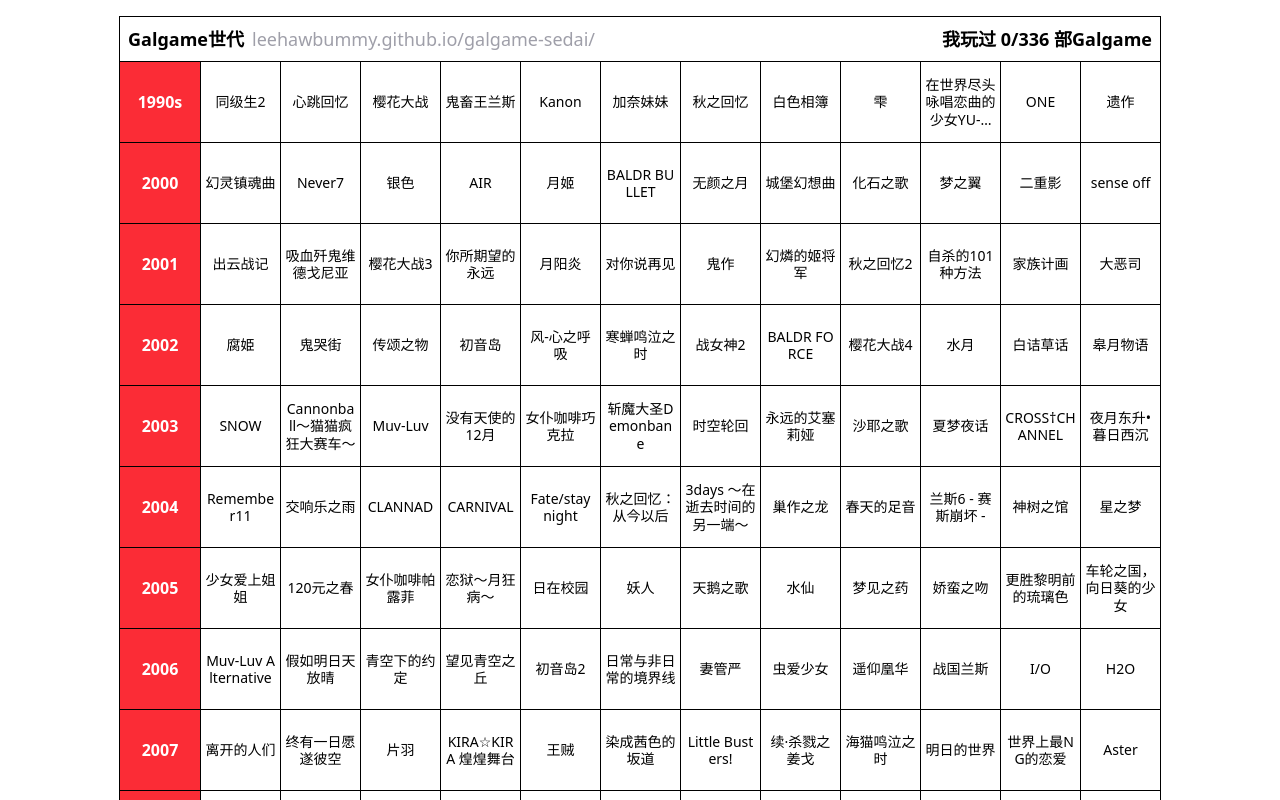
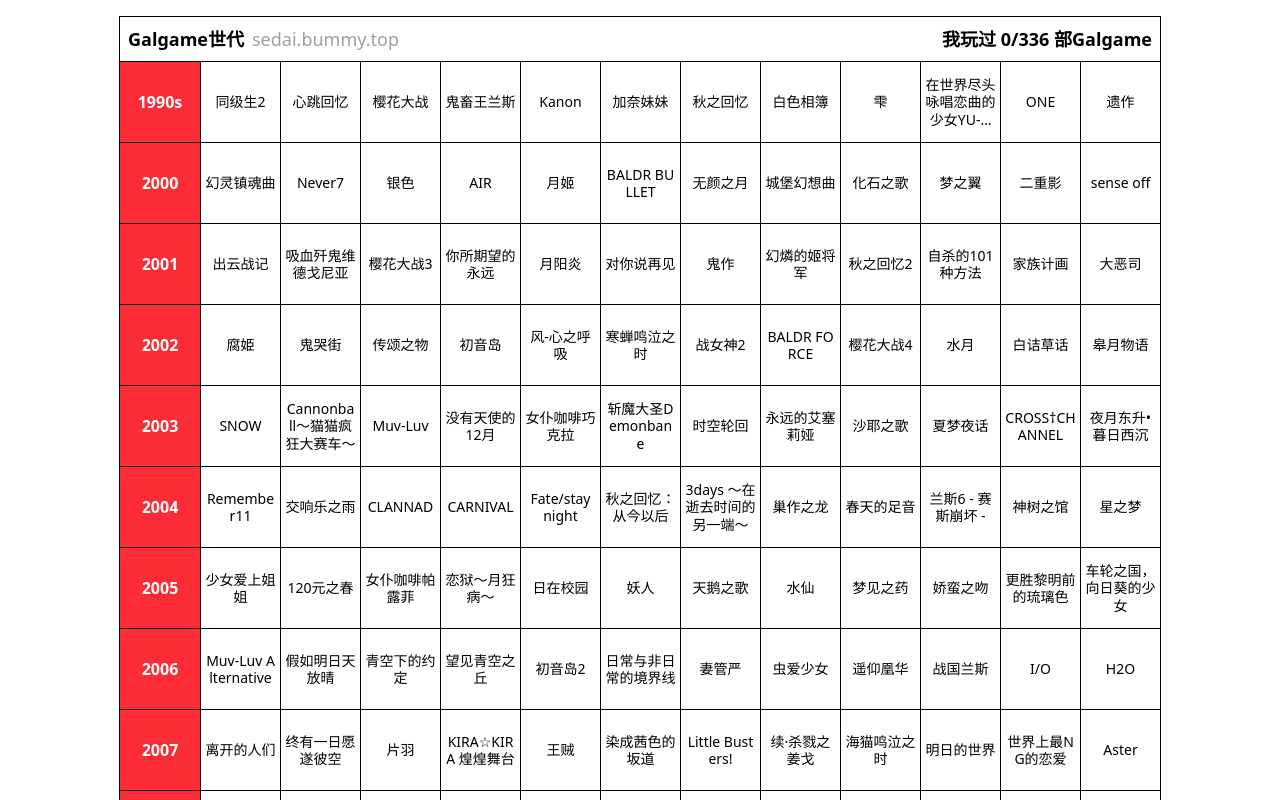
Before and after one commit to LeeHawBummy/galgame-sedai, a React (Vite) app: page / in a window 1280 px wide. Shown: the top 800 px of the page. Built offline with nearby package versions, Linux system fonts and the light colour scheme.

Commit message:
ui: 标题水印网址改为 sedai.bummy.top

```diff
--- a/src/app.tsx
+++ b/src/app.tsx
@@ -158,7 +158,7 @@
               <h1>
                 Galgame世代
                 <span className="ml-2 text-zinc-400 font-medium">
-                  leehawbummy.github.io/galgame-sedai/
+                  sedai.bummy.top
                 </span>
               </h1>
               <span className="shrink-0 whitespace-nowrap">
```
